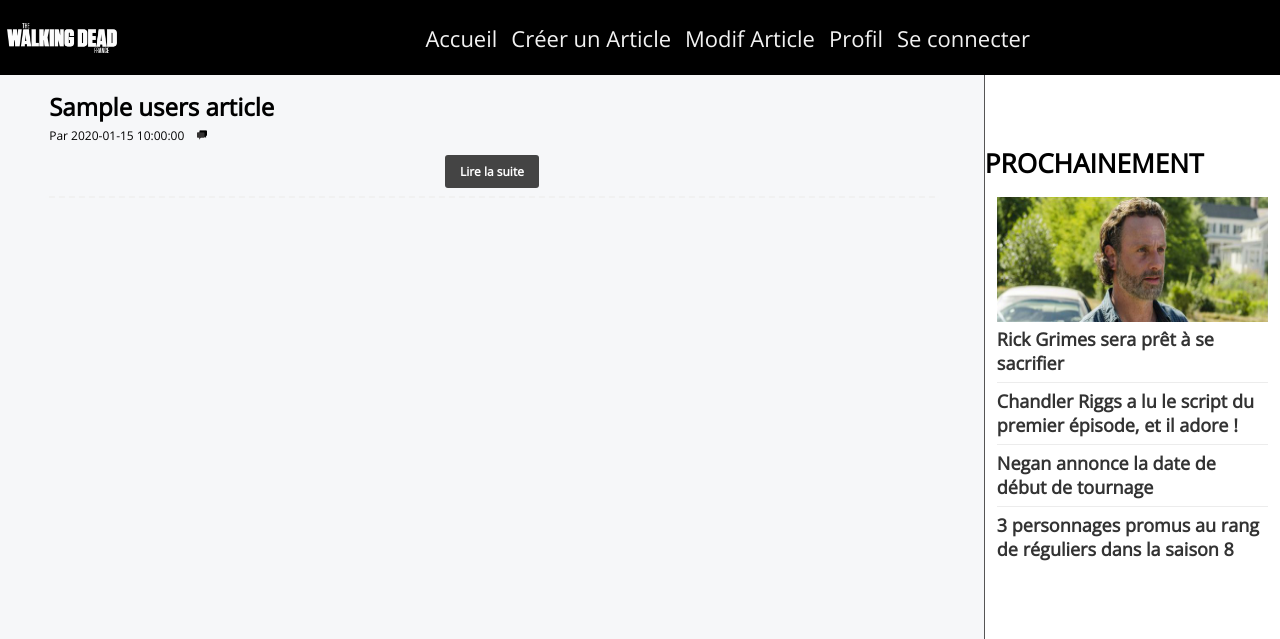
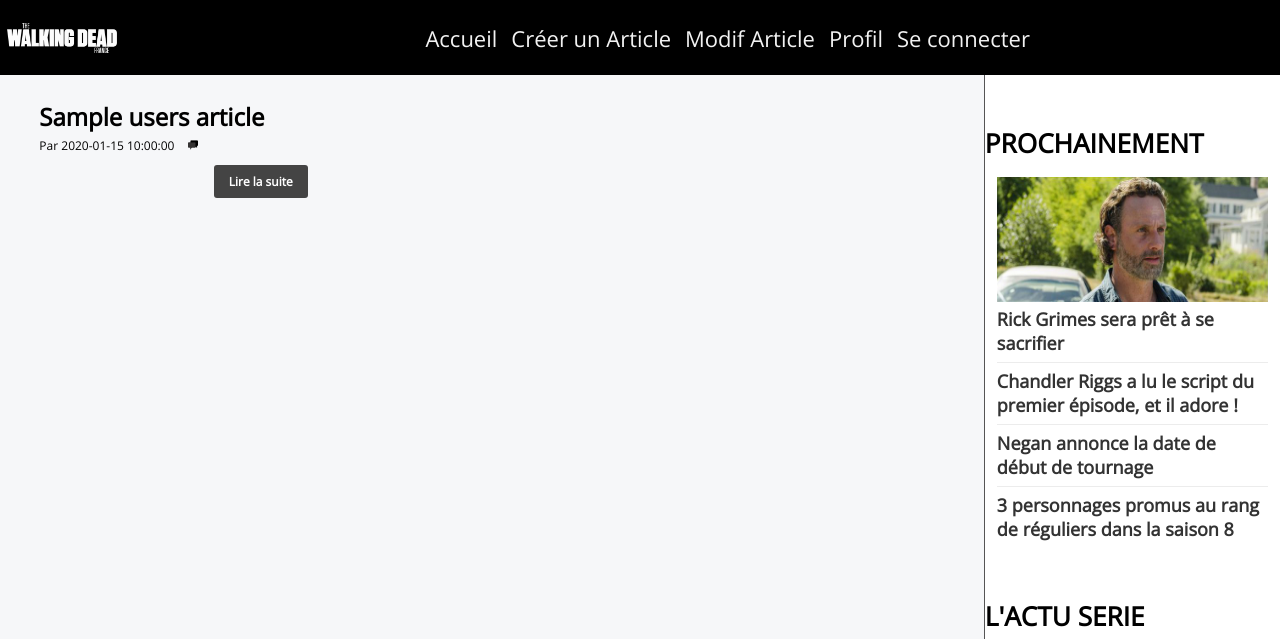
Before and after one commit to remy-peyre/my_blog, a PHP site: template views/home.html.twig in a window 1280 px wide. Shown: the top 639 px of the page. Run offline with PHP 8.4, Linux system fonts and the light colour scheme; the template is opened without the code that fills it: most values are stand-ins (such as "Sample title", 1, 10 or a date in 2020); some libraries are stand-ins or nearby versions.

Commit message:
home view desktop

```diff
--- a/web/style/style.css
+++ b/web/style/style.css
@@ -1018,9 +1018,31 @@
 	/*-----------------*/
 	/*------ HOME -----*/
 	/*-----------------*/
-
-
-
+	.home {
+		width: 100%;
+		display: flex;
+		flex-direction: row;
+		flex-wrap: wrap;
+		justify-content: flex-start;
+	}
+	.content_article {
+		width: 45%;
+		display: flex;
+		flex-direction: column;
+		justify-content: flex-start;
+		margin-left: 4%;
+		margin-right: 0;
+		margin-top: 25px;
+	}
+	.inline_tablet_view {
+		display: block;
+	}
+	.text_article {
+		margin-left: 0;
+	}
+	.size_img_article {
+		width: 95%;
+	}
 
 
 	/*----- ASIDE ----*/
@@ -1029,7 +1051,6 @@
 	}
 	.titlebar{
 		font-size: 1.4rem;
-		margin-top: 70px;
 	}
 	.liste_aside {
 		font-weight: 700;
```
